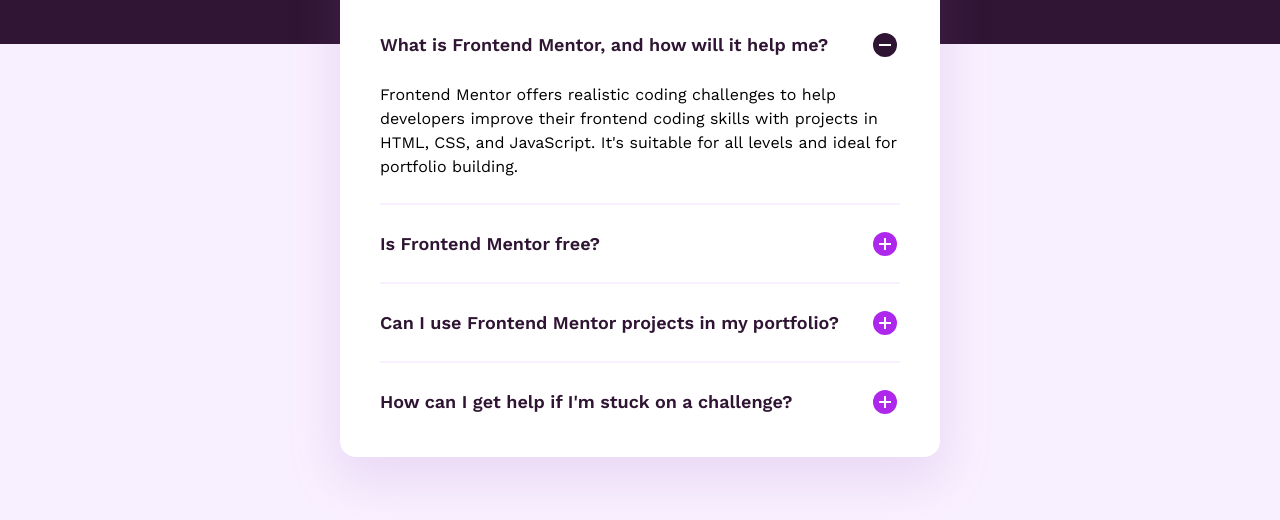
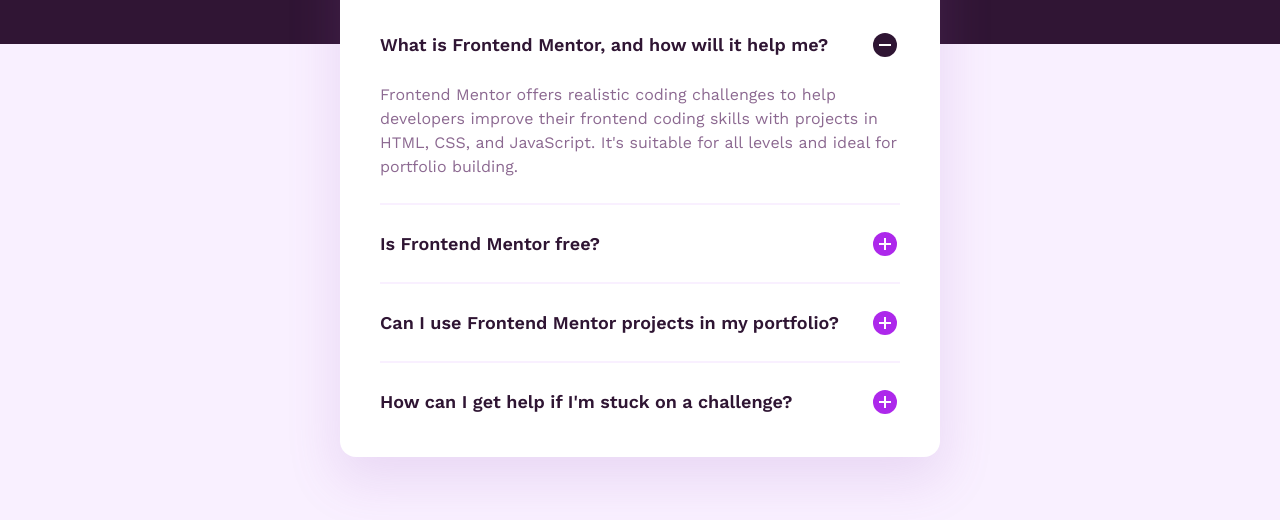
Before and after one commit to haquanq-frontendmentor/faq-accordion, a website: page app/index.html in a window 1280 px wide. Shown: the part 276-796 px from the top of the page. Drawn offline with nearby package versions, Linux system fonts and the light colour scheme.

Commit message:
Update CSS

```diff
--- a/app/main.css
+++ b/app/main.css
@@ -93,6 +93,7 @@
     margin: 0 auto;
     width: min(100vw - 3rem, 37.5rem);
     background-color: var(--clr-white);
+    color: var(--clr-purple-300);
     border-radius: var(--rounded-sm);
     padding: 1.5rem;
     box-shadow: 0px 20px 49px 5px hsla(281, 45%, 54%, 15%);
```
